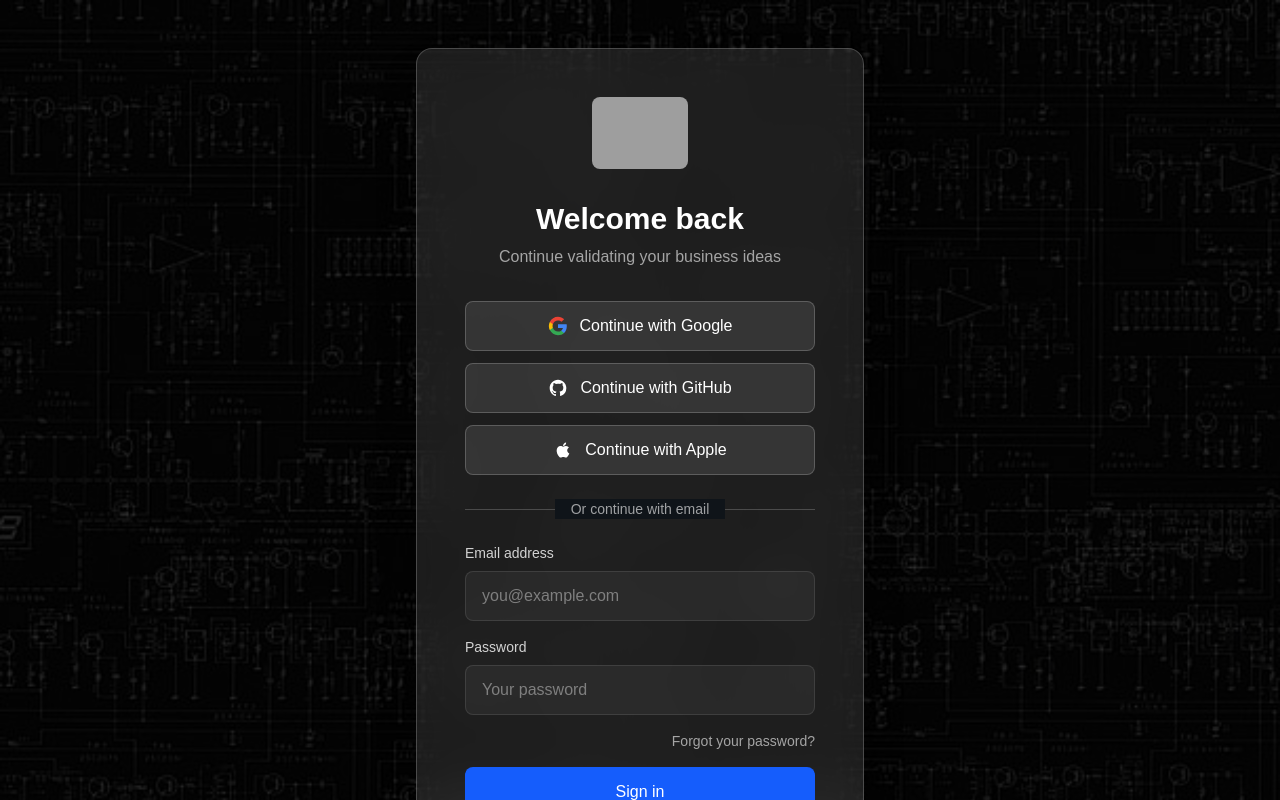
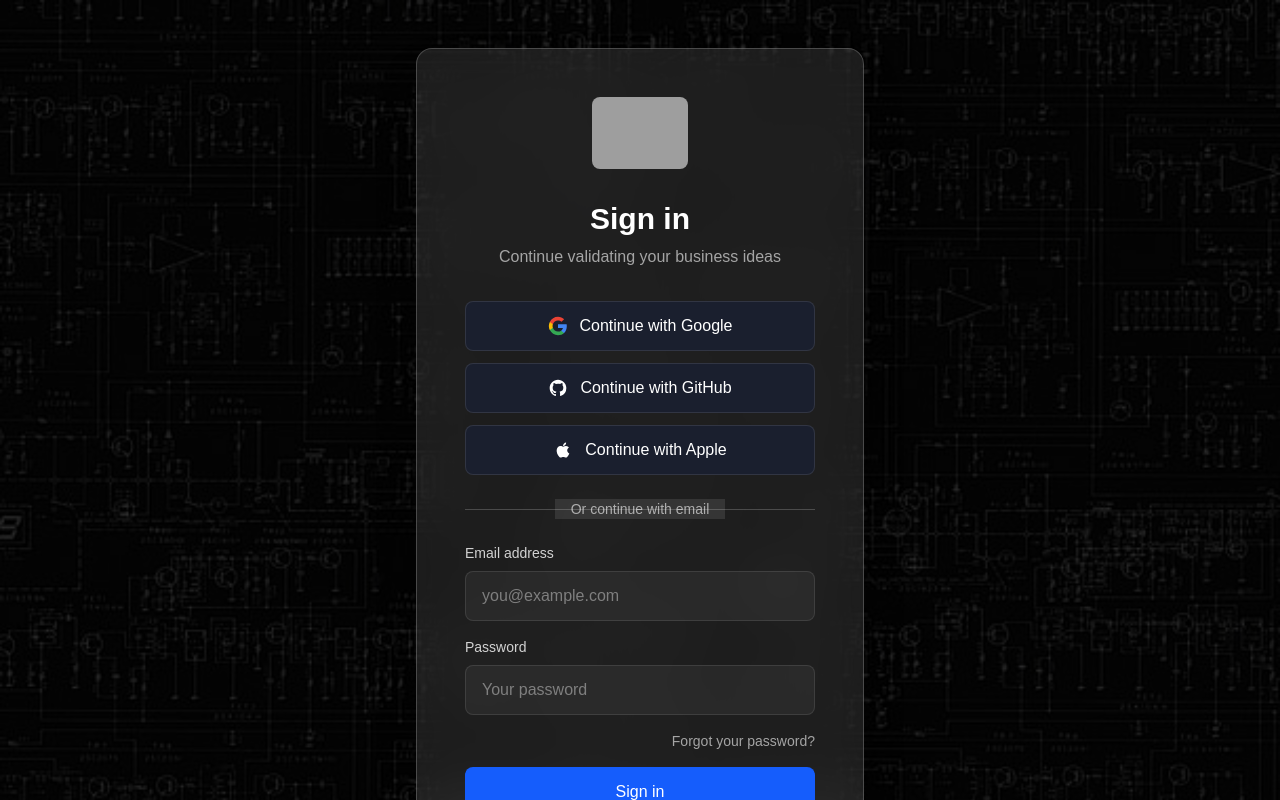
Before and after one commit to 1u1sRR0/forgeon_App, a Next.js app: page /login in a window 1280 px wide. Shown: the top 800 px of the page. Built offline with nearby package versions, Linux system fonts and the light colour scheme; grey boxes are pictures that could not be loaded.

Commit message:
fix: match auth pages exactly to reference design - darker OAuth buttons, correct titles, transparent divider

```diff
--- a/src/app/(auth)/login/page.tsx
+++ b/src/app/(auth)/login/page.tsx
@@ -81,7 +81,7 @@ function LoginForm() {
           {/* Heading */}
           <div className="text-center mb-8">
             <h2 className="text-3xl font-bold text-white mb-2">
-              Welcome back
+              Sign in
             </h2>
             <p className="text-white/60">
               Continue validating your business ideas
@@ -142,7 +142,7 @@ function LoginForm() {
               <div className="w-full border-t border-white/20"></div>
             </div>
             <div className="relative flex justify-center text-sm">
-              <span className="px-4 bg-[#0f1419] text-white/60">
+              <span className="px-4 bg-white/10 text-white/60">
                 Or continue with email
               </span>
             </div>
--- a/src/app/(auth)/register/page.tsx
+++ b/src/app/(auth)/register/page.tsx
@@ -147,7 +147,7 @@ export default function RegisterPage() {
               <div className="w-full border-t border-white/20"></div>
             </div>
             <div className="relative flex justify-center text-sm">
-              <span className="px-4 bg-[#0f1419] text-white/60">
+              <span className="px-4 bg-white/10 text-white/60">
                 Or continue with email
               </span>
             </div>
--- a/src/components/auth/OAuthButton.tsx
+++ b/src/components/auth/OAuthButton.tsx
@@ -30,7 +30,7 @@ export default function OAuthButton({ provider, label, icon, disabled = false }:
       type="button"
       onClick={handleClick}
       disabled={disabled || loading}
-      className="w-full flex items-center justify-center gap-3 px-4 py-3 bg-white/10 hover:bg-white/20 border border-white/20 rounded-lg text-white font-medium transition-all duration-200 focus:outline-none focus:ring-2 focus:ring-white/50 focus:ring-offset-2 focus:ring-offset-[#0f1419] disabled:opacity-50 disabled:cursor-not-allowed"
+      className="w-full flex items-center justify-center gap-3 px-4 py-3 bg-[#1a1f2e] hover:bg-[#252b3d] border border-white/10 rounded-lg text-white font-medium transition-all duration-200 focus:outline-none focus:ring-2 focus:ring-white/50 focus:ring-offset-2 focus:ring-offset-transparent disabled:opacity-50 disabled:cursor-not-allowed"
       aria-label={label}
     >
       {loading ? (
```
